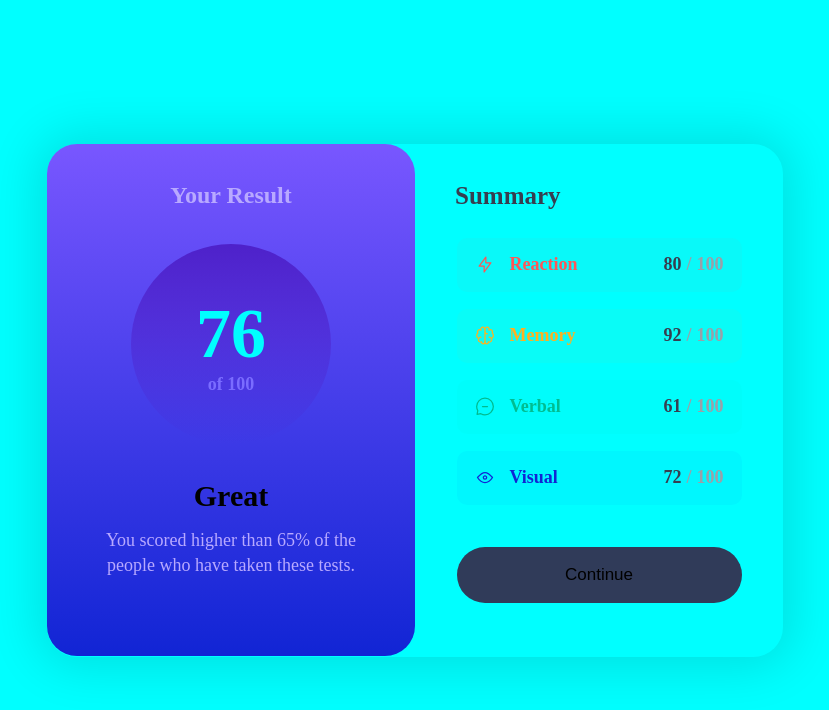
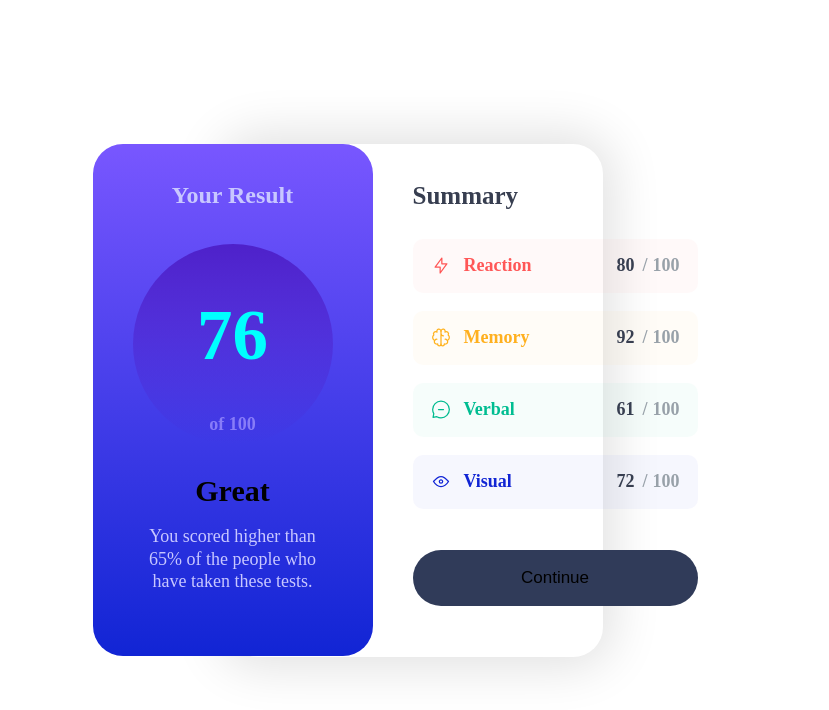
Before and after one commit to GonzaloGC/results-summary-component-main, a React (Vite) app: page / in a window 1280 px wide. Shown: the top 710 px of the page, without its empty margins (225-1054 px from the left). Built offline with nearby package versions, Linux system fonts and the light colour scheme.

Commit message:
improved desktop styles

```diff
--- a/src/App.css
+++ b/src/App.css
@@ -3,6 +3,9 @@
   flex-direction: column;
   gap: 50px;
   margin-top: 15px;
+}
+.container{
+  width: 375px;
 }
 
 @media (min-width: 768px) {
--- a/src/components/Button/Button.css
+++ b/src/components/Button/Button.css
@@ -8,6 +8,7 @@
   font-size: 17px;
   margin-top: 35px;
   transition: background-color 0.3s ease-in-out;
+  font-weight: 500;
 }
 .buttonContinue:hover {
   background-color: #4c37f4;
--- a/src/components/Header/Header.css
+++ b/src/components/Header/Header.css
@@ -2,17 +2,20 @@ header {
   display: flex;
   flex-direction: column;
   align-items: center;
-  height: 357px;
+  width: 375px;
+  height: 355px;
   background-image: linear-gradient(to bottom, hsl(252, 100%, 67%), hsl(234, 85%, 45%));
   border-radius: 0 0 30px 30px;
+  padding: 28px 30px 30px 30px;
+  box-sizing: border-box;
 }
 
 .title {
-  font-size: 20px;
-  color: #b8a9ff;
+  font-size: 18px;
+  color: hsl(241, 100%, 89%);
   text-align: center;
-  margin-top: 25px;
-  /* margin-bottom: 30px; */
+  margin: 0;
+  padding-bottom: 20px;
 }
 
 .circleNumber {
@@ -24,29 +27,59 @@ header {
   justify-content: center;
   align-items: center;
   flex-direction: column;
-  margin-top: 5px;
+  position: relative;
 }
+.container-info-circle{
+  width: 138px;
+  height: 138px;
+  display: flex;
+  justify-content: center;
+  align-items: center;
+  flex-direction: column;
+  margin: 0;
+  padding: 0;
 
+}
 .soloNummber {
   font-size: 55px;
   font-weight: bold;
   color: aqua;
+  padding-bottom: 15px;
 }
 .nummberOf {
-  color: #7a6cff;
+  color: #887cf8;
   font-weight: 600;
+  padding-top: 75px;
+}
+.continer-numberOf{
+  position: absolute;
+  display: flex;
+  justify-content: center;
+  align-items: center;
+}
+
+.continer-subtitle-paragraph{
+  display: flex;
+  flex-direction: column;
+  justify-content: center;
+  gap: 10px;
+  /* gap: 17px; */
+  padding-top: 22px;
 }
 .subtitle{
-  margin-top: 25px;
-  margin-bottom: 0px;
+  margin: 0;
+  text-align: center;
+  /* margin-top: 25px;
+  margin-bottom: 0px; */
 }
 
 .paragraphResult {
-  color: #b8a9ff;
+  color: hsl(241, 100%, 89%);
   text-align: center;
   max-width: 260px;
   line-height: 20px;
-  margin-top: 15px;
+  margin: 0;
+  /* margin-top: 15px; */
 }
 
 @media (width >= 768px){
@@ -54,15 +87,19 @@ header {
     width: 368px;
     height: 512px;
     border-radius: 30px;
+    padding: 38px 40px 40px 40px;
+    box-sizing: border-box;
 
+    /* gap: 35px; */
   }
 
   .title {
     font-size: 24px;
-    color: #b8a9ff;
+    color: hsl(241, 100%, 89%);
     text-align: center;
-    margin-top: 38px;
-    margin-bottom: 20px;
+    padding-bottom: 35px;
+    /* margin-top: 38px;
+    margin-bottom: 20px; */
   }
 
   .circleNumber {
@@ -70,29 +107,54 @@ header {
     width: 200px;
     height: 200px;
     border-radius: 50%;
+    /* padding-bottom: 30px; */
+    /* margin-top: 15px; */
+  }
+  .container-info-circle{
+    width: 200px;
+    height: 200px;
     display: flex;
     justify-content: center;
     align-items: center;
     flex-direction: column;
-    margin-top: 15px;
+    margin: 0;
+    padding: 0;
+    /* gap: 10px; */
   }
 
   .soloNummber {
-    font-size: 70px;
+    font-size: 71px;
+    margin: 0;
+    padding: 0 0 18px 0;
+    line-height: 55px;
+    position: relative;
+
+  }
+  .continer-numberOf{
+    position: absolute;
+    display: flex;
+    padding-top: 85px;
   }
   .nummberOf {
     font-size: 18px;
     margin: 0;
+    line-height: 18px;
+  }
+  .continer-subtitle-paragraph{
+    display: flex;
+    flex-direction: column;
+    gap: 17px;
+    padding-top: 30px;
   }
   .subtitle{
     font-size: 30px;
-    margin-top: 35px;
+    text-align: center;
   }
 
   .paragraphResult {
     font-size: 18px;
-    margin-top: 15px;
-    line-height: 25px;
+    /* margin-top: 15px; */
+    line-height: 22.5px;
   }
 
 }
--- a/src/components/Header/Header.jsx
+++ b/src/components/Header/Header.jsx
@@ -5,13 +5,17 @@ export const Header = ({ title }) => {
     <header>
       <h1 className="title">{title}</h1>
       <div className="circleNumber">
-        <span className="soloNummber">76</span>
-        <span className="nummberOf">of 100</span>
+        <div className="container-info-circle">
+          <span className="soloNummber">76</span>
+          <div className="continer-numberOf"><span className="nummberOf">of 100</span></div>
+        </div>
       </div>
-      <h2 className="subtitle">Great</h2>
-      <p className="paragraphResult">
-        You scored higher than 65% of the people who have taken these tests.
-      </p>
+      <div className="continer-subtitle-paragraph">
+        <h2 className="subtitle">Great</h2>
+        <p className="paragraphResult">
+          You scored higher than 65% of the people who have taken these tests.
+        </p>
+      </div>
     </header>
   );
 };
--- a/src/components/InfoData/InfoData.css
+++ b/src/components/InfoData/InfoData.css
@@ -7,7 +7,7 @@
 
 .icon-Info {
   display: flex;
-  gap: 15px;
+  gap: 13px;
   margin-left: 40px;
 }
 
@@ -56,6 +56,7 @@
 
 .boldNumber {
   color: #373e50;
+  margin-right: 3px;
 }
 
 @media (width >= 768px){
--- a/src/components/SectionInfo/SectionInfo.css
+++ b/src/components/SectionInfo/SectionInfo.css
@@ -14,10 +14,10 @@
 
 @media (width >= 768px) {
   .groupInfoData{
-    gap: 17px;
+    gap: 18px;
     margin: 0;
     /* padding-bottom: 10px; */
-    padding-bottom: 42px;
+    padding-bottom: 41px;
   }
   .infoSummary{
     padding: 38px 40px 40px 40px;
--- a/src/components/TitleSectionInfo/TitleSectionInfo.css
+++ b/src/components/TitleSectionInfo/TitleSectionInfo.css
@@ -10,6 +10,6 @@
   .titleSectionInfo{
     margin: 0;
     font-size: 25px;
-    padding-bottom: 28px;
+    padding-bottom: 29px;
   }
 }
--- a/src/index.css
+++ b/src/index.css
@@ -1,5 +1,5 @@
 :root {
-
+  font-family: 'Hanken Grotesk Variable';
   /* font-family: Inter, system-ui, Avenir, Helvetica, Arial, sans-serif;
   line-height: 1.5;
   font-weight: 400; */
@@ -15,12 +15,10 @@
 }
 
 body {
-  font-family: 'Hanken Grotesk Variable';
-  background-color: aqua;
+  /* background-color: aqua; */
+  background-color: #ffffff;
   margin: 0;
   padding: 0;
-  /* height: 100%; */
-  /* display: inline-block; */
   height: 100vh;
   /* width: 100%; */
 
```
Also changed, not shown: src/components/SectionInfo/SectionInfo.jsx (+0 -11 lines).
